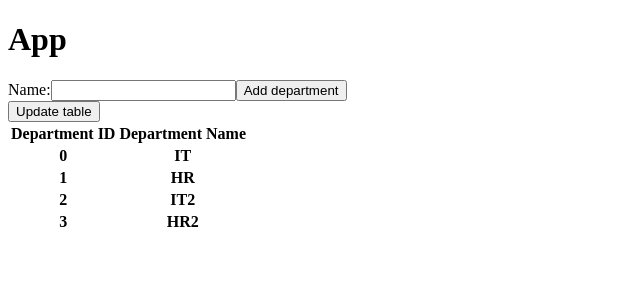
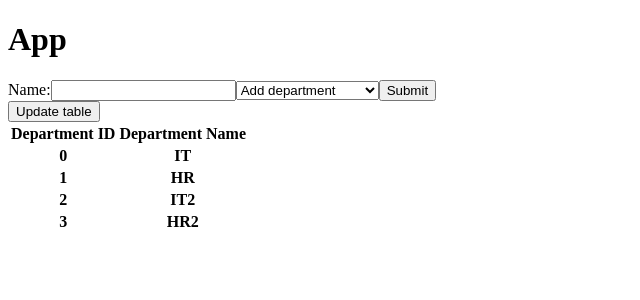
Before and after one commit to BgShk/react-client, a React (Create React App) app: page / in a window 1280 px wide. Shown: the top 300 px of the page, without its empty margins (0-640 px from the left). Built offline with nearby package versions, Linux system fonts and the light colour scheme; the HTML template or start-up script is replaced by a standard one.

Commit message:
Added code enhancements and select element

```diff
--- a/src/components/DepartmentList.js
+++ b/src/components/DepartmentList.js
@@ -5,7 +5,7 @@ import departments from "../departments";
 export default class DepartmentList extends React.Component{
     constructor(props){
         super(props);
-        this.state = {departmentsList: departments, value: ''};
+        this.state = {departmentsList: departments, value: '', action:'addDepartment'};
     }
 
     render(){
@@ -18,9 +18,16 @@ export default class DepartmentList extends React.Component{
                         Name:
                         <input type="text" value={this.state.value} onChange={this.handleChange.bind(this)}/>
                     </label>
-                    <button onClick={this.onSubmit.bind(this)}>Add department</button>
+                    <select onChange={this.selectChange.bind(this)}>
+                        <option value="addDepartment">Add department</option>
+                        <option value="replaceDepartment">Replace department</option>
+                        <option value="updateDepartment">Update department</option>
+                        <option value="deleteDepartment">Delete department</option>
+                    </select>
+                    <button onClick={this.onSubmit.bind(this)}>Submit</button>
                 </form>
-               <button onClick={this.changeName.bind(this)}>Update table</button>
+
+               <button value={this.state.action} onClick={this.updateTable.bind(this)}>Update table</button>
                 <table>
                     <tbody>
                     <tr>
@@ -35,6 +42,11 @@ export default class DepartmentList extends React.Component{
         )
     }
 
+    selectChange(event){
+        this.setState({action: event.target.value});
+        console.log(event.target.value);
+    }
+
     handleChange(event){
         this.setState({value: event.target.value});
     }
@@ -46,7 +58,6 @@ export default class DepartmentList extends React.Component{
             "name": this.state.value
         }
 
-
         console.log(data);
 
         fetch('http://localhost:8080/departments', {
@@ -56,18 +67,18 @@ export default class DepartmentList extends React.Component{
                 'Content-Type': 'application/json'
             },
             body: JSON.stringify(data)
-        }).then(function (response) {
+        }).then(response => {
                 return response.json;
             })
-            .then(function (result) {
+            .then(result => {
                 console.log(result.json);
             })
-            .catch (function (error) {
-                console.log('Request failed', error);
+            .catch (error =>{
+                console.log('Request failed (POST)', error);
             });
     }
 
-    changeName() {
+    updateTable() {
         /*const newList = this.state.departmentsList;
         newList[0].name = "test";
         this.setState({departments: newList});*/
@@ -76,6 +87,9 @@ export default class DepartmentList extends React.Component{
             .then( result => result.json())
             .then( data => {
                 this.setState({departmentsList: data})
+            })
+            .catch(error =>{
+                console.log('request failed (GET)', error);
             });
     }
 
```
